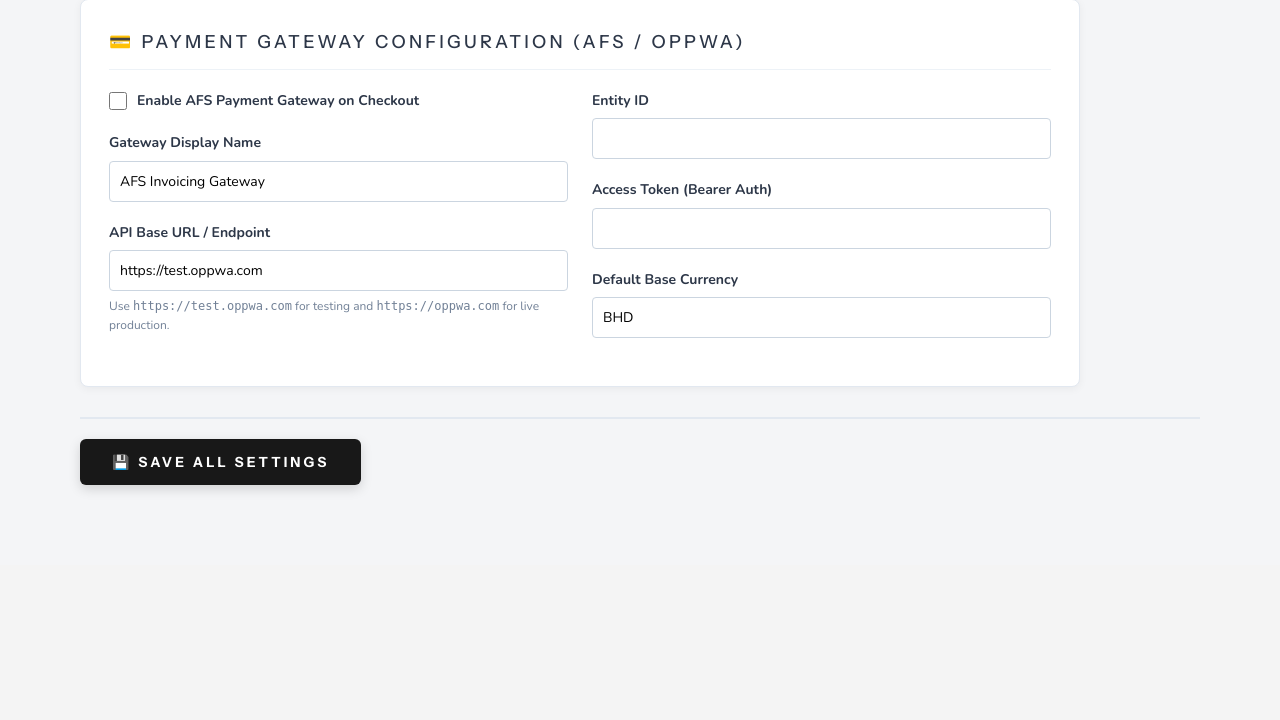
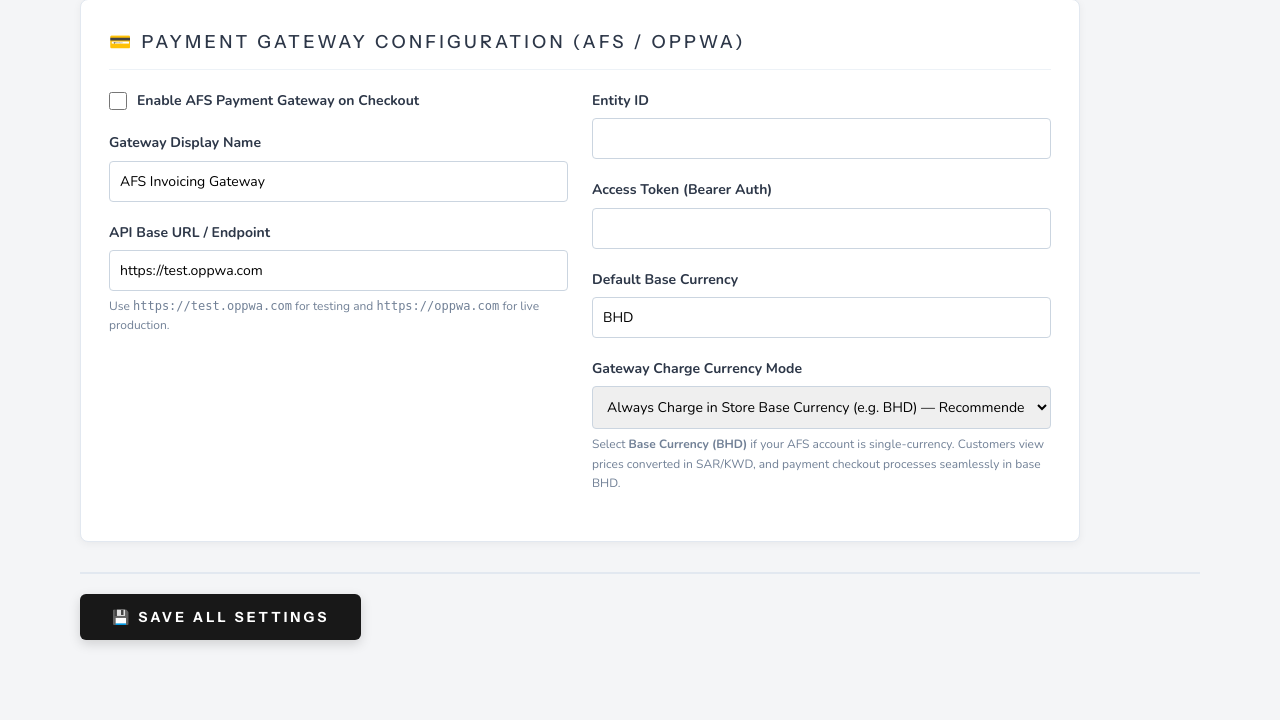
Before and after one commit to ajitsands/darjana_new, a PHP site: page /admin/settings in a window 1280 px wide, after a click on "💳 Payment Gateway Config". Shown: the part 345-1065 px from the top of the page. Before the commit the page ends 836 px from the top, so only its background shows below. Run offline with PHP 8.4, Linux system fonts and the light colour scheme; the visitor is signed in with stand-in values (Sample User, id 1); data comes from the database, SQL or seed files in the repository; some libraries are stand-ins or nearby versions.

Commit message:
Fix: Add afs_charge_currency_mode setting to prevent AFS single-currency MID authorization rejection

```diff
--- a/app/Controllers/AdminController.php
+++ b/app/Controllers/AdminController.php
@@ -90,7 +90,10 @@ class AdminController extends Controller {
                 $settingModel->set('afs_access_token', trim($_POST['afs_access_token']));
             }
             if (isset($_POST['afs_currency'])) {
-                $settingModel->set('afs_currency', strtoupper(trim($_POST['afs_currency'])));
+                $settingModel->set('afs_currency', trim($_POST['afs_currency']));
+            }
+            if (isset($_POST['afs_charge_currency_mode'])) {
+                $settingModel->set('afs_charge_currency_mode', trim($_POST['afs_charge_currency_mode']));
             }
 
             $this->logActivity('UPDATE_SETTINGS', "Updated store settings (VAT: $vatPercentage%, Type: $vatType, TZ: $timezone)");
--- a/app/Views/admin/settings.php
+++ b/app/Views/admin/settings.php
@@ -319,6 +319,21 @@
                             <label style="display: block; font-weight: 700; color: #2d3748; margin-bottom: 6px; font-size: 14px;">Default Base Currency</label>
                             <input type="text" name="afs_currency" value="<?= htmlspecialchars($settings['afs_currency'] ?? 'BHD') ?>" class="form-control" style="width: 100%; padding: 10px; border: 1px solid #cbd5e0; border-radius: 4px; font-size: 14px;">
                         </div>
+
+                        <div class="form-group" style="margin-bottom: 20px;">
+                            <label style="display: block; font-weight: 700; color: #2d3748; margin-bottom: 6px; font-size: 14px;">Gateway Charge Currency Mode</label>
+                            <select name="afs_charge_currency_mode" class="form-control" style="width: 100%; padding: 10px; border: 1px solid #cbd5e0; border-radius: 4px; font-size: 14px;">
+                                <option value="base" <?= ($settings['afs_charge_currency_mode'] ?? 'base') === 'base' ? 'selected' : '' ?>>
+                                    Always Charge in Store Base Currency (e.g. BHD) — Recommended
+                                </option>
+                                <option value="customer_currency" <?= ($settings['afs_charge_currency_mode'] ?? 'base') === 'customer_currency' ? 'selected' : '' ?>>
+                                    Charge in Customer Selected Currency (Requires Multi-Currency MID)
+                                </option>
+                            </select>
+                            <p style="font-size: 12px; color: #718096; margin-top: 6px;">
+                                Select <strong>Base Currency (BHD)</strong> if your AFS account is single-currency. Customers view prices converted in SAR/KWD, and payment checkout processes seamlessly in base BHD.
+                            </p>
+                        </div>
                     </div>
                 </div>
             </div>
```
Also changed, not shown: app/Controllers/CheckoutController.php (+10 -1 lines).
